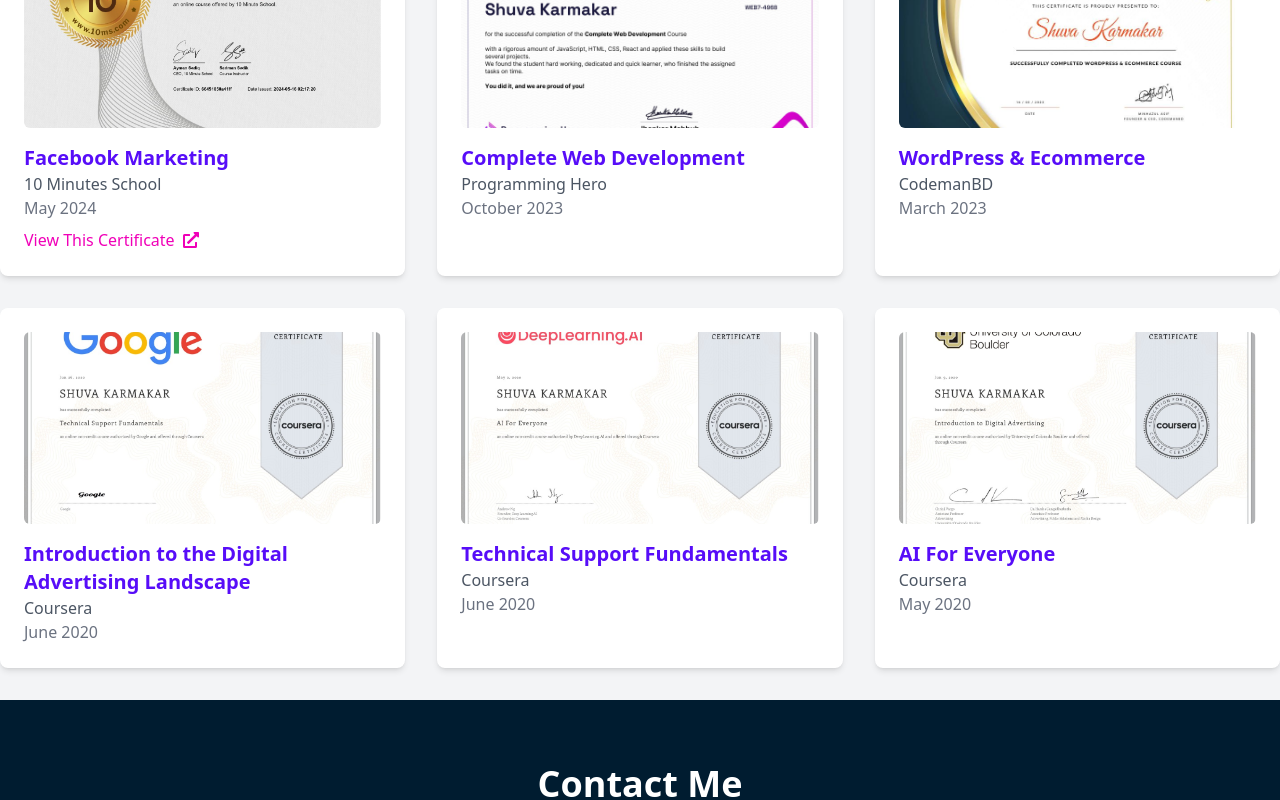
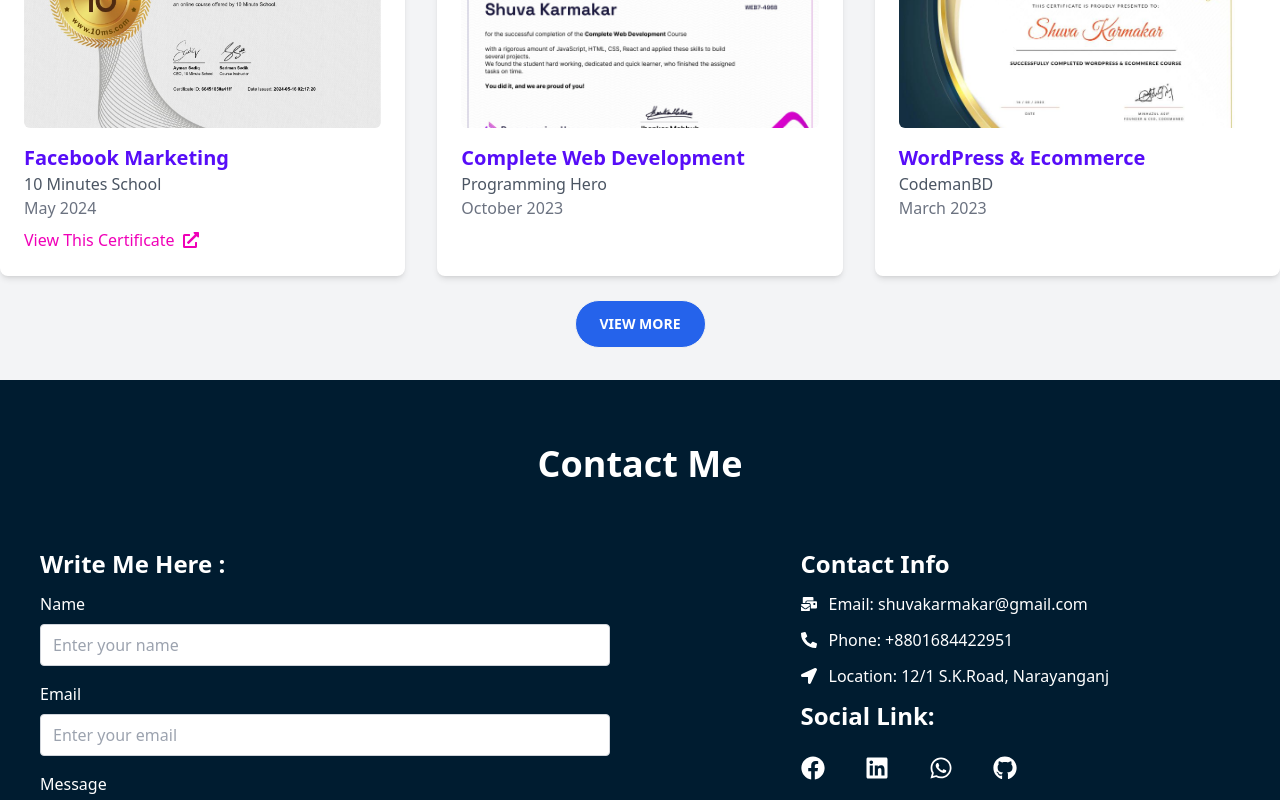
Before and after one commit to shuvakarmakar/my-portfolio, a React (Vite) app: page / in a window 1280 px wide. Shown: the part 3423-4223 px from the top of the page. Built offline with nearby package versions, Linux system fonts and the light colour scheme.

Commit message:
Certification COmponent Updated for viewing 6 certificate at a time

```diff
--- a/src/Pages/Certification.jsx
+++ b/src/Pages/Certification.jsx
@@ -6,6 +6,7 @@
 
 const Certification = () => {
     const [selectedCert, setSelectedCert] = useState(null);
+    const [showAll, setShowAll] = useState(false);
 
     useEffect(() => {
         AOS.init({ duration: 800, easing: 'ease-out-cubic', once: true });
@@ -14,14 +15,17 @@
     const openModal = (cert) => setSelectedCert(cert);
     const closeModal = () => setSelectedCert(null);
 
+    // Determine the displayed certifications based on "showAll" state
+    const displayedCertifications = showAll ? certifications : certifications.slice(0, 6);
+
     return (
         <section className="py-8 bg-gray-100">
             <h2 className="text-3xl font-bold text-center mb-6 text-primary">Certifications</h2>
             <div className="container mx-auto grid gap-8 sm:grid-cols-1 md:grid-cols-2 lg:grid-cols-3">
-                {certifications.map((cert, index) => (
+                {displayedCertifications.map((cert, index) => (
                     <div
                         key={index}
-                        className="bg-white p-6 rounded-lg shadow-md transform transition duration-300 hover:scale-105 relative cursor-pointer"
+                        className="bg-white p-6 rounded-lg shadow-md transform transition duration-300 hover:scale-105 relative"
                         data-aos="fade-down"
                     >
                         {/* Only open modal when clicking on the image */}
@@ -48,6 +52,19 @@
                     </div>
                 ))}
             </div>
+
+            {/* View More / Hide Button */}
+            {certifications.length > 6 && (
+                <div className="text-center mt-6">
+                    <button
+                        onClick={() => setShowAll(!showAll)}
+                        className={`btn text-white px-6 py-3 rounded-full transform transition duration-300 ${showAll ? 'bg-red-600 hover:bg-red-700' : 'bg-blue-600 hover:bg-blue-700'
+                            }`}
+                    >
+                        {showAll ? 'Hide' : 'View More'}
+                    </button>
+                </div>
+            )}
 
             {/* Modal */}
             {selectedCert && (
--- a/src/Pages/Certification/CertificateData.jsx
+++ b/src/Pages/Certification/CertificateData.jsx
@@ -55,21 +55,21 @@
         title: "Introduction to the Digital Advertising Landscape",
         organization: "Coursera",
         issueDate: "June 2020",
-        link: "",
+        link: "https://coursera.org/share/ec23662779dc819627a3198e8171d89b",
         image: certificate7,
     },
     {
         title: "Technical Support Fundamentals",
         organization: "Coursera",
         issueDate: "June 2020",
-        link: "",
+        link: "https://coursera.org/share/0d518f69fa0ac0654af53e75b88f0fb0",
         image: certificate8,
     },
     {
         title: "AI For Everyone",
         organization: "Coursera",
         issueDate: "May 2020",
-        link: "",
+        link: "https://coursera.org/share/6a65a0fc493552ced519a935090e1d65",
         image: certificate9,
     },
 ];
```
